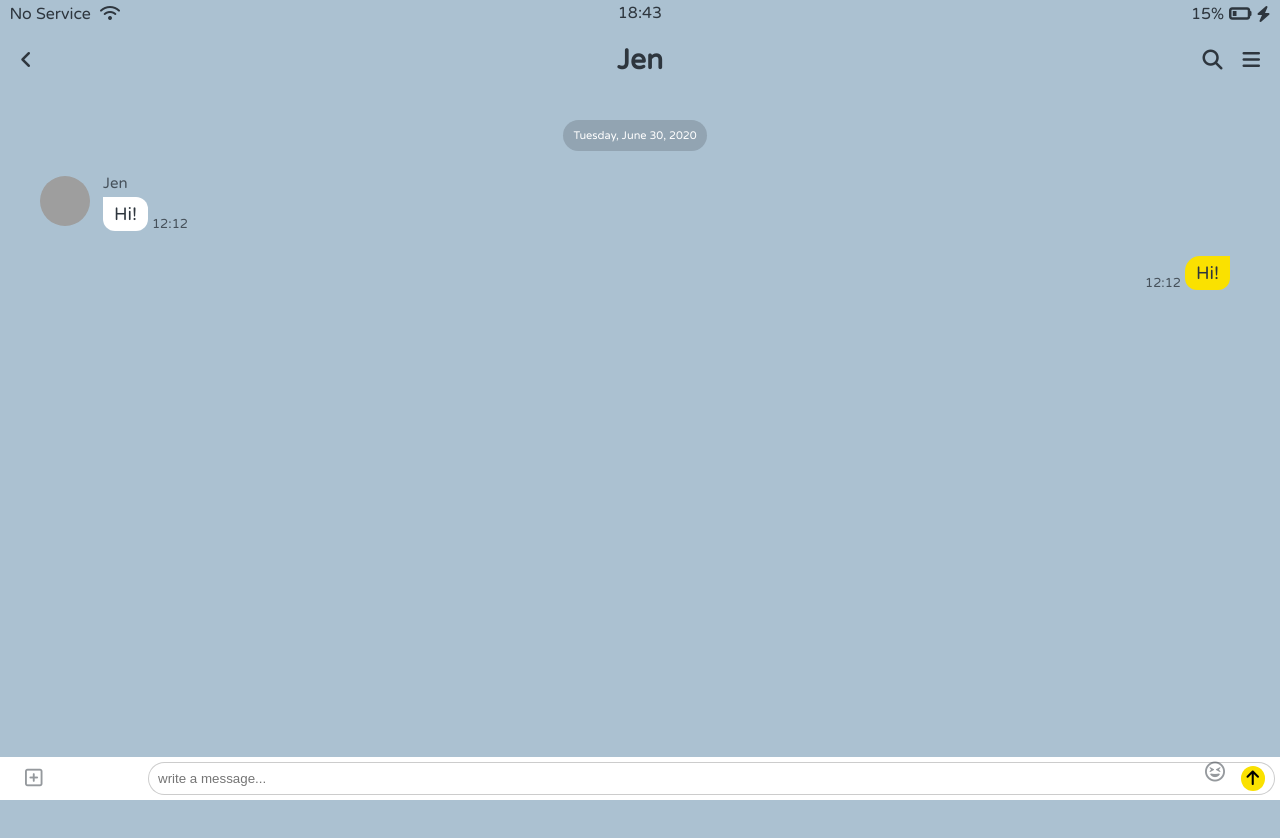
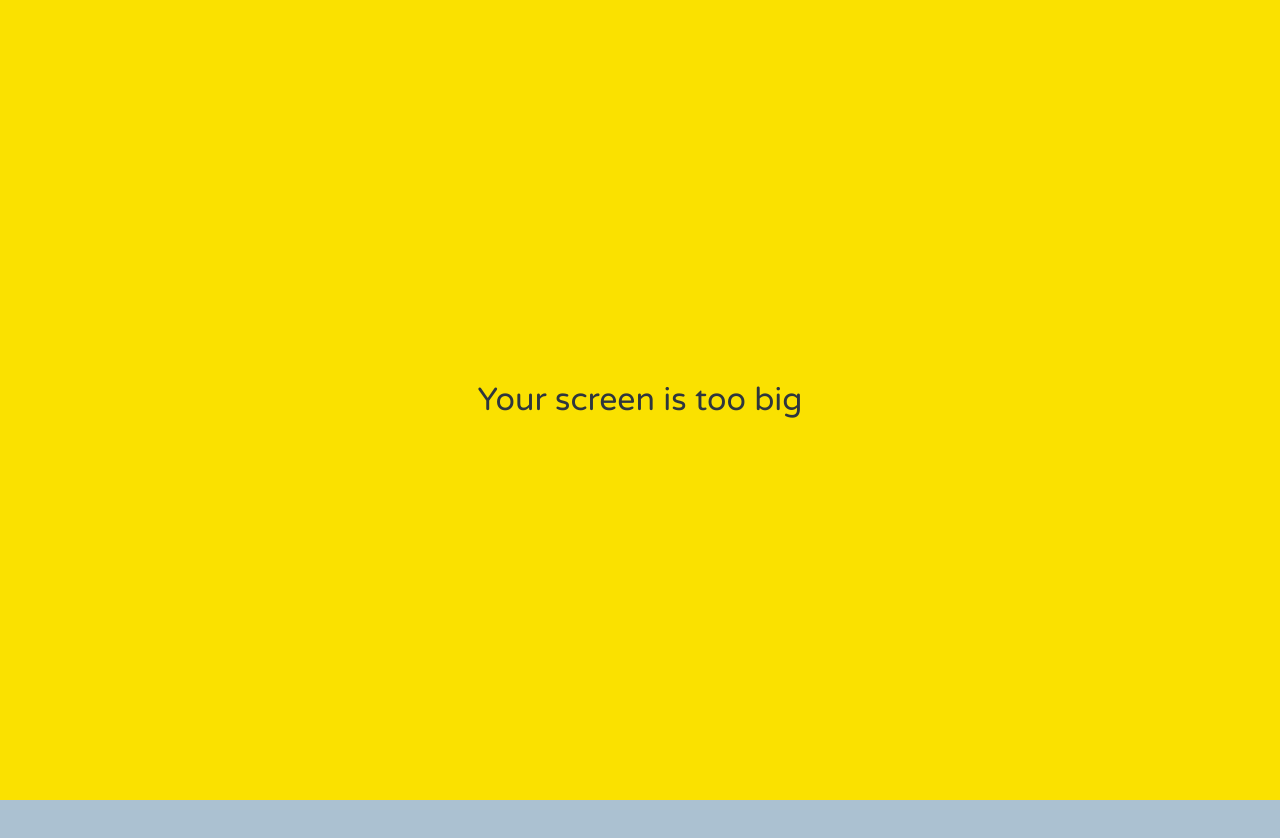
Before and after one commit to godhfma/kokoa-clone, a plain HTML site: page chat.html in a window 1280 px wide. Drawn offline with Linux system fonts and the light colour scheme; grey boxes are pictures that could not be loaded.

Commit message:
Update chat.html

```diff
--- a/chat.html
+++ b/chat.html
@@ -76,6 +76,10 @@
             </div>
         </form>
 
+        <div id="no-mobile">
+            <span>Your screen is too big</span>
+        </div>
+
     <script src="https://kit.fontawesome.com/6478f529f2.js"
     crossorigin="anonymous">
     </script>
```
